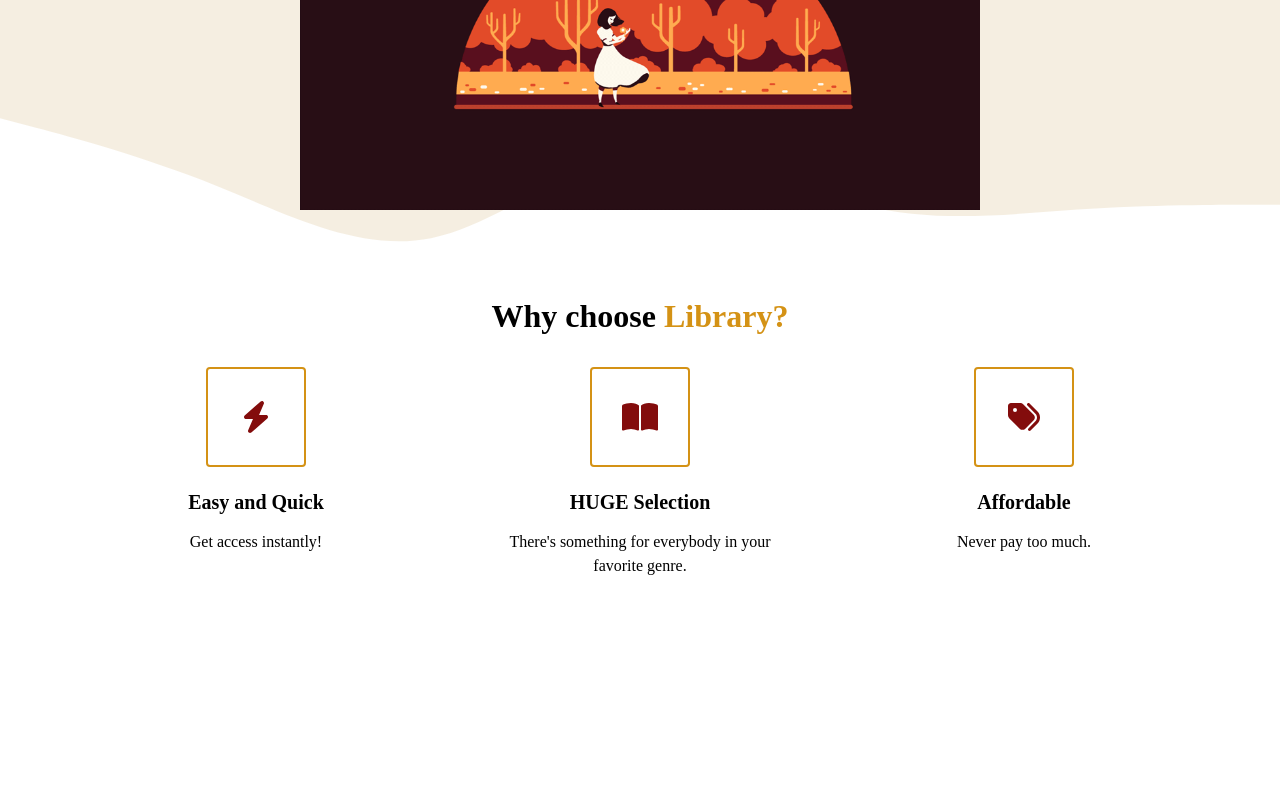
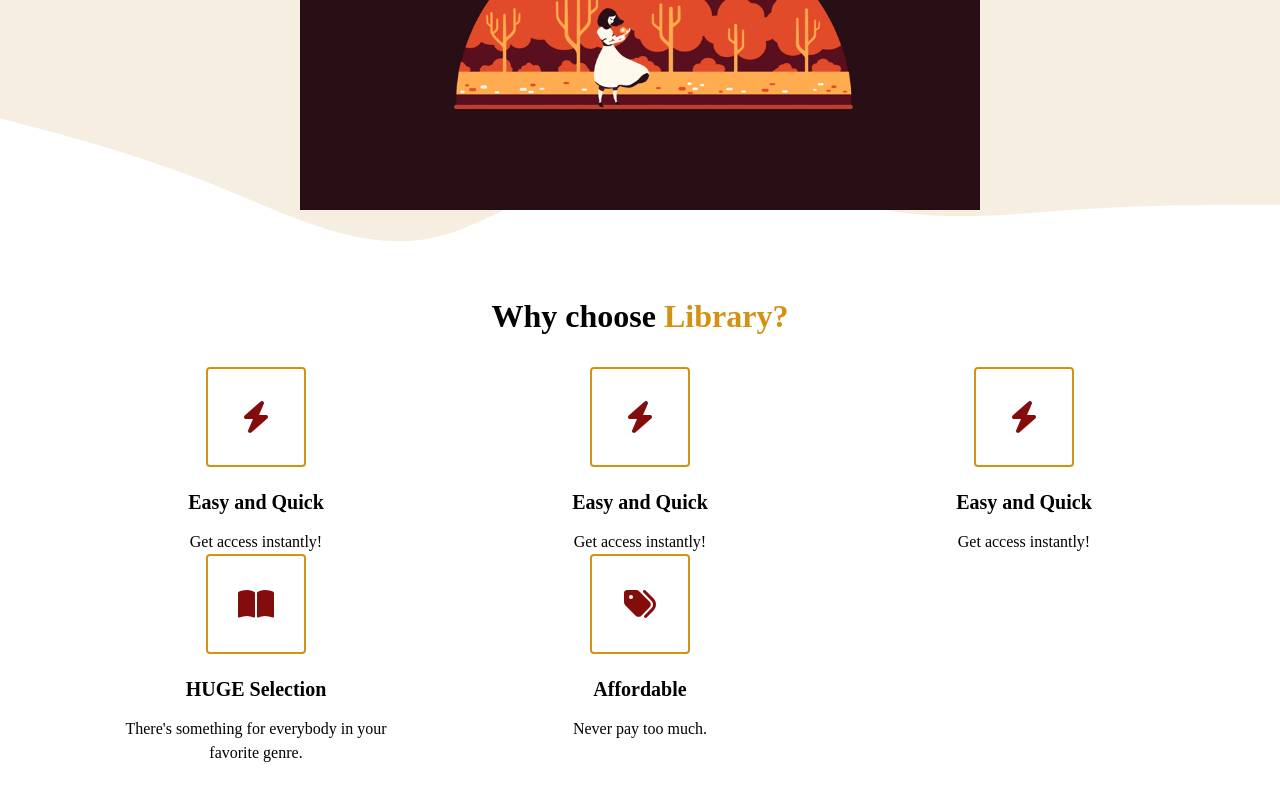
Before and after one commit to codingmster1/library-react-project, a React (Create React App) app: page / in a window 1280 px wide. Shown: the part 558-1358 px from the top of the page. Built offline with nearby package versions, Linux system fonts and the light colour scheme; a web font is replaced by a local one.

Commit message:
copied highlight import

```diff
--- a/src/components/Highlights.jsx
+++ b/src/components/Highlights.jsx
@@ -11,6 +11,14 @@ const Highlights = () => {
                         Why choose <span className="orange">Library?</span>
                     </h2>
                     <div className="highlight__wrapper">
+                        <Highlight icon ={<FontAwesomeIcon icon="bolt"/>}
+                        title="Easy and Quick"
+                        para="Get access instantly!"
+                        />
+                        <Highlight icon ={<FontAwesomeIcon icon="bolt"/>}
+                        title="Easy and Quick"
+                        para="Get access instantly!"
+                        />
                         <Highlight icon ={<FontAwesomeIcon icon="bolt"/>}
                         title="Easy and Quick"
                         para="Get access instantly!"
```
